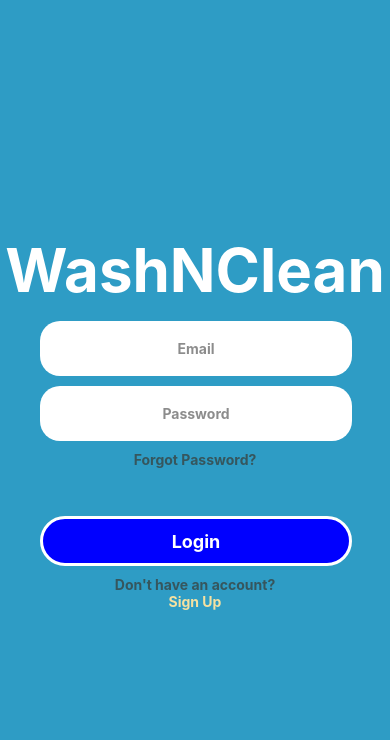
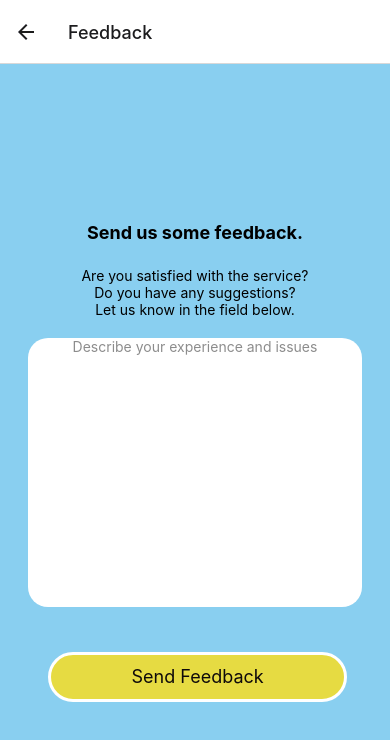
Before and after one commit to mohdmuiz11/WashNClean, a React Native app: screen /Feedback in a window 390 px wide. Shown: the top 740 px of the page. Built offline with nearby package versions, Linux system fonts and the light colour scheme.

Commit message:
refactored feedback page + firestore submission

```diff
--- a/App.js
+++ b/App.js
@@ -6,6 +6,7 @@ import profile from "./screens/profile";
 import Faq from "./screens/faq";
 import SignUpScreen from "./screens/signup";
 import LoginScreen from "./screens/login";
+import Feedback from "./screens/feedback";
 
 const Stack = createStackNavigator();
 
@@ -35,6 +36,7 @@ const MyStack = () => {
         <Stack.Screen name="Homepage" component={homepage} />
         <Stack.Screen name="Profile" component={profile} />
         <Stack.Screen name="Faq" component={Faq} />
+        <Stack.Screen name="Feedback" component={Feedback}/>
       </Stack.Navigator>
     </NavigationContainer>
   );
--- a/screens/feedback.js
+++ b/screens/feedback.js
@@ -1,39 +1,78 @@
 import * as React from 'react';
 import { Text, View,Button,Image,TextInput,TouchableOpacity, StyleSheet,Alert } from 'react-native';
 import Constants from 'expo-constants';
+import { initializeApp } from 'firebase/app';
+import { firebaseConfig } from '../firebase';
+import { getAuth } from 'firebase/auth';
+import { getFirestore, collection, addDoc} from 'firebase/firestore';
 
 
 
-class Feedback extends React.Component  {
-    render() {
-    return (
+const Feedback = () => {
+
+  const [feedbackMsg, setFeedbackMsg] = React.useState("");
+
+  const app = initializeApp(firebaseConfig);
+  const auth = getAuth(app);
+  const firestore = getFirestore(app);
+
+  const feedbackHandler = async () => {
+    if(feedbackMsg === ""){
+      Alert.alert("Invalid Input", "Please enter your feedback before submitting")
+    } else {
+      const userFeedback = collection(firestore, 'userFeedbacks')
+      const docData = {
+        'feedbackMsg': feedbackMsg,
+        'useruid': auth.currentUser.uid,
+        'date': new Date(),
+      }
+      await addDoc(userFeedback, docData)
+            .then(() => {
+              console.log('Feedback sent')
+              Alert.alert('Thank You', 'Feedback sent')
+            }).catch((e) => {
+              console.log(e);
+              Alert.alert('Sending feedback failed', e.message);
+            })
+    }
+  }
+
+  return(
       <View style={styles.container}>
         <Text style={styles.header}>
           Send us some feedback.
         </Text>
 
         <Text style={styles.content}>
-      Do you satisfied about the service?{'\n'}
-      Do you have a suggestion?{'\n'}
+        Are you satisfied with the service?{'\n'}
+        Do you have any suggestions?{'\n'}
         Let us know in the field below.
         </Text>
 
-      <TextInput style= {styles.field}>
-      <Text style={styles.textprop}>
-      Describe your experience and issues...
-      </Text>
+        <TextInput style= {styles.field}
+          placeholder='Describe your experience and issues'
+          placeholderTextColor={"#00000073"}
+          value={feedbackMsg}
+          onChangeText={(val) => setFeedbackMsg(val)}
+          multiline={true}
+          numberOfLines={8}
+        >
         </TextInput>
 
-       <Button
-        title="Send feedback"
-        onPress={() => Alert.alert('Thank you!')}
-      />
+         <TouchableOpacity style={styles.submitFeedbackBtn}
+          onPress={feedbackHandler}
+        >
+          <Text style={styles.buttonText}>
+            Send Feedback
+          </Text>
+        </TouchableOpacity>
 
 
       </View>
   );
 }
-}
+
+
 const styles = StyleSheet.create({
   container: {
     flex: 1,
@@ -65,5 +104,24 @@ const styles = StyleSheet.create({
     color: 'grey',
 
   },
+
+  submitFeedbackBtn: {
+    width: "80%",
+    borderWidth: 3,
+    borderColor: "white",
+    borderRadius: 25,
+    height: 50,
+    alignItems: "center",
+    justifyContent: "center",
+    marginTop: 25,
+    backgroundColor: "#E6DB42",
+    marginLeft: 40,
+    marginRight: 40,
+  },
+
+  buttonText: {
+    color: "#0E0A0A",
+    fontSize: 18,
+  }
 });
 export default Feedback
--- a/screens/login.js
+++ b/screens/login.js
@@ -38,12 +38,13 @@ function LoginScreen() {
         console.log("Signed In");
         const user = userCredential.user;
         console.log(user);
+        navigation.replace("Homepage")
       })
       .catch((error) => {
         console.log(error);
         Alert.alert(error.message);
       });
-      navigation.replace("Homepage")
+
     }
   };
 
```
Also changed, not shown: 1 other file (tests, documents, lock files or other folders). Lines whose indentation alone changed are shown as unchanged.
